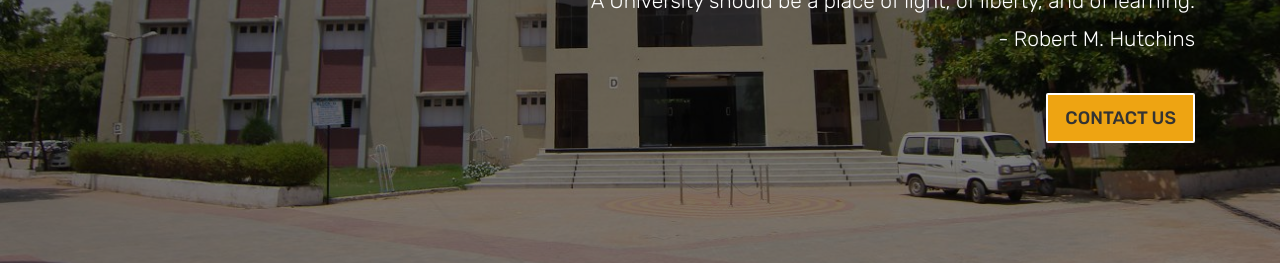
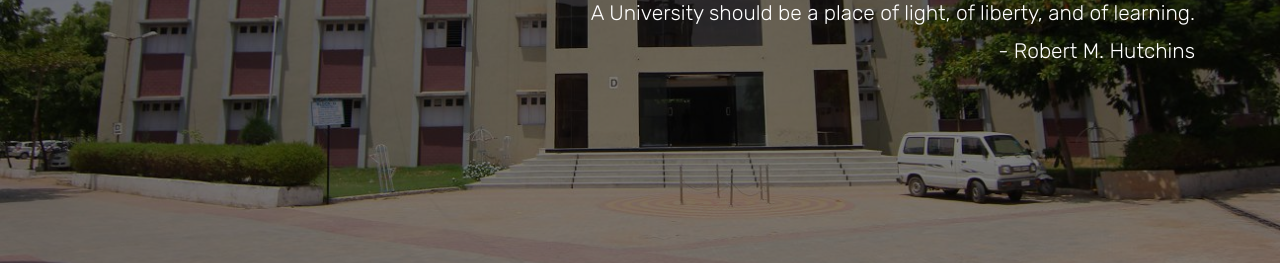
Before and after one commit to shreyapatel-17/WP_AITWeb.github.io, a plain HTML site: page index.html in a window 1280 px wide. Shown: the part 537-800 px from the top of the page. Drawn offline with Linux system fonts and the light colour scheme.

Commit message:
Update index.html

```diff
--- a/index.html
+++ b/index.html
@@ -111,7 +111,7 @@
                                             - Robert M. Hutchins</p>
 
 											&nbsp;&nbsp;&nbsp;&nbsp;&nbsp;&nbsp;
-											<a href="contact.html" class="hover-btn-new"><span>Contact Us</span></a>
+
 									</div>
 								</div>
 							</div><!-- end row -->
```
